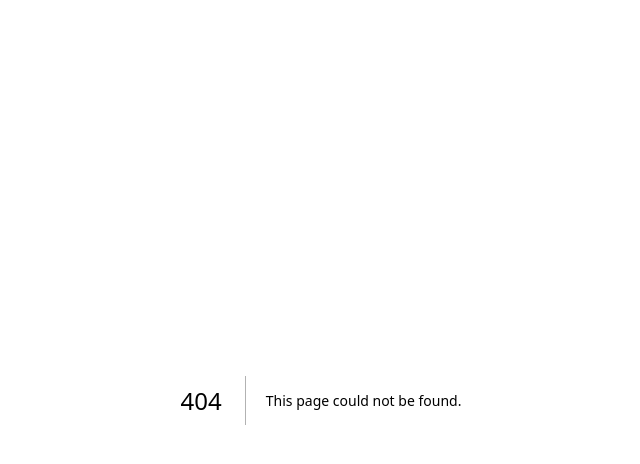
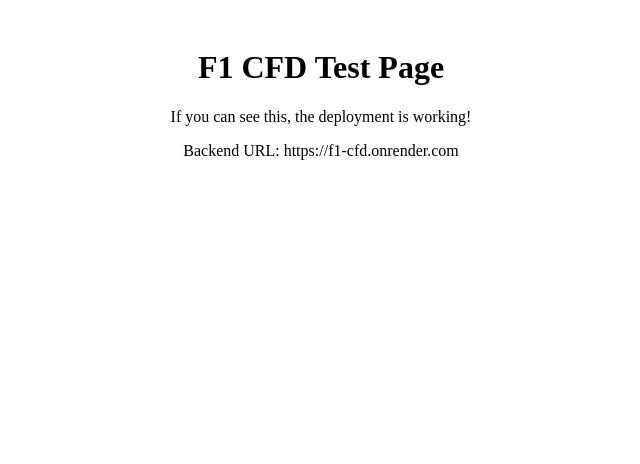
Before and after one commit to TANISH-88/f1-cfd, a Next.js app in the folder frontend/: page /test in a window 1280 px wide. Before the commit this address had no page. Shown: the top 464 px of the page, without its empty margins (319-959 px from the left). Built offline with nearby package versions, Linux system fonts and the light colour scheme.

Commit message:
Add test page to verify deployment

```diff
--- /dev/null
+++ b/frontend/pages/test.js
@@ -0,0 +1,9 @@
+export default function Test() {
+  return (
+    <div style={{ padding: '20px', textAlign: 'center' }}>
+      <h1>F1 CFD Test Page</h1>
+      <p>If you can see this, the deployment is working!</p>
+      <p>Backend URL: https://f1-cfd.onrender.com</p>
+    </div>
+  );
+}
```
